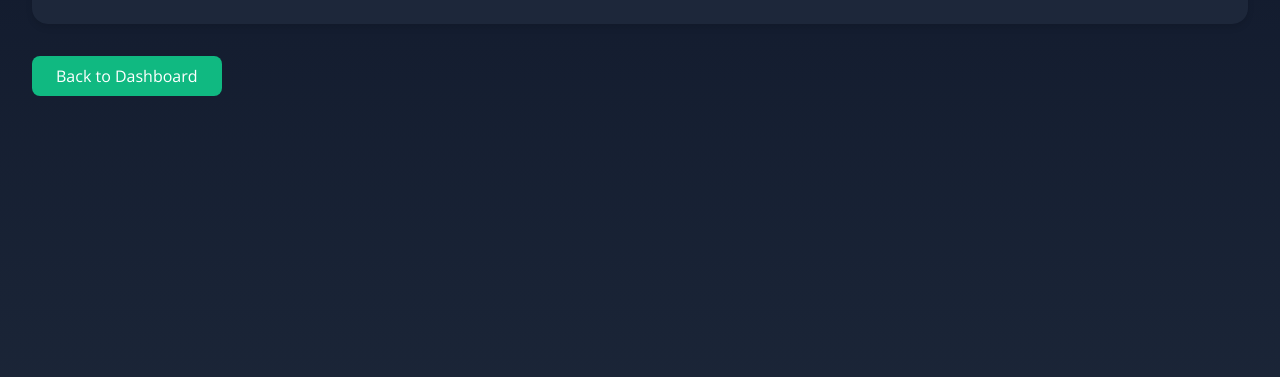
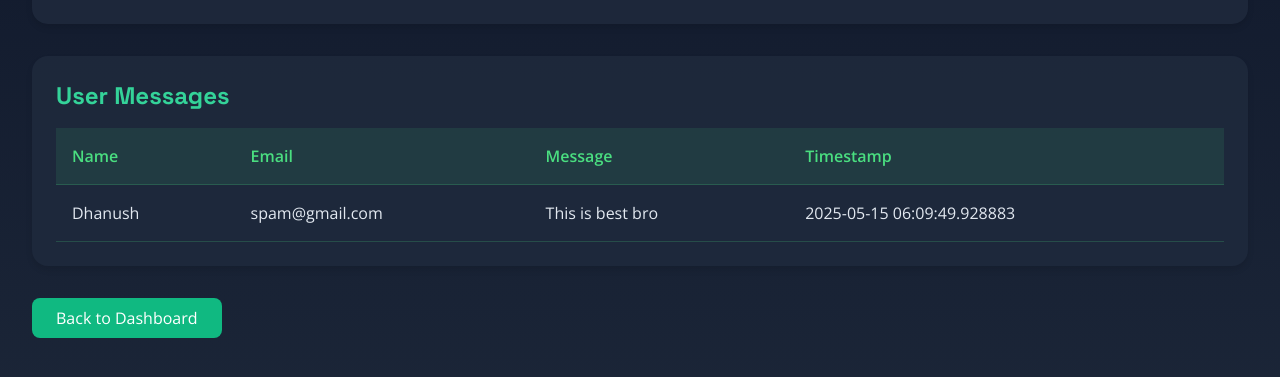
Before and after one commit to dhanuvagman006/PlantNote, a Flask app: page /admin_page in a window 1280 px wide. Shown: the part 233-610 px from the top of the page. Run offline with Flask 3, Linux system fonts and the light colour scheme; the visitor is signed in with stand-in values (Sample User, id 1).

```diff
--- a/app.py
+++ b/app.py
@@ -5,6 +5,7 @@ import requests
 from dotenv import load_dotenv
 from werkzeug.utils import secure_filename
 from LLM import send_message  # Ensure that your LLM module is correctly imported
+import datetime
 
 ###################IMPORTING MODULES###################
 load_dotenv()  # Load environment variables from .env file
@@ -22,6 +23,18 @@ def load_users():
 def save_users(users):
     with open("users.json", "w") as f:
         json.dump(users, f)
+
+###################LOADING MESSAGES###################
+def load_messages():
+    if not os.path.exists("messages.json"):
+        return []
+    with open("messages.json", "r") as f:
+        return json.load(f)
+
+###################SAVING MESSAGES###################
+def save_messages(messages):
+    with open("messages.json", "w") as f:
+        json.dump(messages, f)
 
 ###################HOME PAGE###################
 @app.route('/')
@@ -185,6 +198,23 @@ def get_response(data):
     """
     return send_message(str(data) + format_type)
 
+@app.route('/contact', methods=['POST'])
+def contact():
+    if request.method == 'POST':
+        name = request.form.get('name')
+        email = request.form.get('email')
+        message = request.form.get('message')
+
+        messages = load_messages()
+        messages.append({
+            'name': name,
+            'email': email,
+            'message': message,
+            'timestamp': str(datetime.datetime.now())
+        })
+        save_messages(messages)
+        flash("Message sent successfully!", "success")
+        return redirect(url_for('dashboard'))
 
 @app.route('/admin_page')
 def admin_page():
@@ -193,7 +223,8 @@ def admin_page():
         return redirect(url_for('login'))
 
     users = load_users()
-    return render_template('admin_page.html', users=users)
+    messages = load_messages()
+    return render_template('admin_page.html', users=users, messages=messages)
 
 ###################MAIN FUNCTION###################
 if __name__ == '__main__':
--- /dev/null
+++ b/messages.json
@@ -0,0 +1 @@
+[{"name": "Dhanush", "email": "spam@gmail.com", "message": "This is best bro", "timestamp": "2025-05-15 06:09:49.928883"}]
--- a/templates/admin_page.html
+++ b/templates/admin_page.html
@@ -71,6 +71,32 @@
             </div>
         </div>
 
+        <div class="card p-6 mb-8">
+            <h2 class="text-2xl font-bold text-green-400 mb-4">User Messages</h2>
+            <div class="table-container">
+                <table>
+                    <thead>
+                        <tr>
+                            <th>Name</th>
+                            <th>Email</th>
+                            <th>Message</th>
+                            <th>Timestamp</th>
+                        </tr>
+                    </thead>
+                    <tbody>
+                        {% for message in messages %}
+                        <tr>
+                            <td>{{ message.name }}</td>
+                            <td>{{ message.email }}</td>
+                            <td>{{ message.message }}</td>
+                            <td>{{ message.timestamp }}</td>
+                        </tr>
+                        {% endfor %}
+                    </tbody>
+                </table>
+            </div>
+        </div>
+
         <a href="{{ url_for('dashboard') }}" class="inline-block bg-green-500 text-white px-6 py-2 rounded-lg hover:bg-green-600 transition duration-300">
             Back to Dashboard
         </a>
--- a/templates/dashboard.html
+++ b/templates/dashboard.html
@@ -145,7 +145,7 @@
         <div class="text-center max-w-4xl mx-auto px-4 relative z-10 zoom-in">
             <h2 class="text-5xl font-bold text-white mb-6">Hello, {{ username }}!</h2>
             <p class="text-2xl text-green-400 mb-8 animate-pulse">See Your Plants in a New Light</p>
-            <p class="text-gray-300 max-w-2xl mx-auto">Upload an image to unlock AI-driven insights about your plant’s health, species, and care needs.</p>
+            <p class="text-gray-300 max-w-2xl mx-auto">Upload an image to unlock AI-driven insights about your plant's health, species, and care needs.</p>
             <a href="check" class="mt-6 inline-block py-3 px-6 bg-green-500 text-white font-semibold rounded-lg hover:bg-green-600 transition duration-300">Get Started</a>
         </div>
     </section>
@@ -163,7 +163,7 @@
                 <div class="feature-card p-6 rounded-2xl bg-gray-800/80 text-center zoom-in-delay-2">
                     <i class="fas fa-leaf text-3xl text-green-400 mb-4"></i>
                     <h4 class="text-lg font-bold text-white mb-2">Species Detection</h4>
-                    <p class="text-gray-300 text-sm">Identify your plant’s species instantly from images.</p>
+                    <p class="text-gray-300 text-sm">Identify your plant's species instantly from images.</p>
                 </div>
                 <div class="feature-card p-6 rounded-2xl bg-gray-800/80 text-center zoom-in-delay-3">
                     <i class="fas fa-sun text-3xl text-green-400 mb-4"></i>
@@ -198,7 +198,7 @@
             </p>
             <div class="flex justify-center">
                 <div class="info-card p-8 rounded-2xl max-w-lg w-full">
-                    <form method="POST" class="space-y-6">
+                    <form method="POST" action="{{ url_for('contact') }}" class="space-y-6">
                         <div>
                             <label for="name" class="block text-sm font-medium text-gray-300">Name</label>
                             <input type="text" name="name" id="name" required
```
